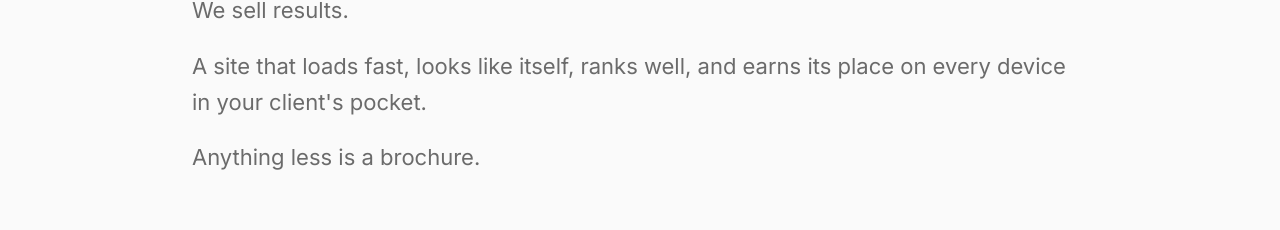
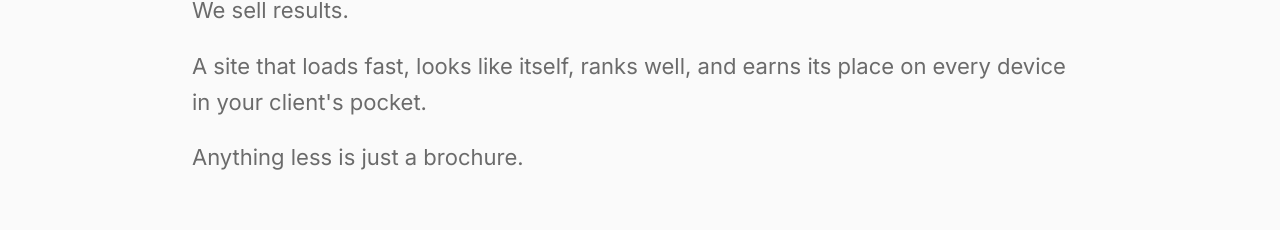
Before and after one commit to BuildWithChudi/greyform, a Next.js app: page / in a window 1280 px wide. Shown: the part 1250-1480 px from the top of the page. Built offline with nearby package versions, Linux system fonts and the light colour scheme.

Commit message:
Trigger redeploy

```diff
--- a/src/components/sections/Philosophy.tsx
+++ b/src/components/sections/Philosophy.tsx
@@ -24,7 +24,7 @@ const headingLine: Variants = {
 const followUp = [
   "We sell results.",
   "A site that loads fast, looks like itself, ranks well, and earns its place on every device in your client's pocket.",
-  "Anything less is a brochure.",
+  "Anything less is just a brochure.",
 ];
 
 export default function Philosophy() {
```
